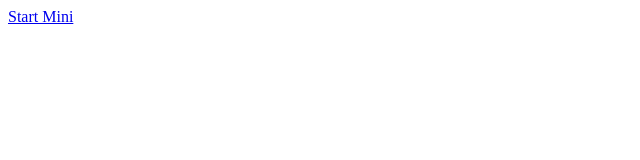
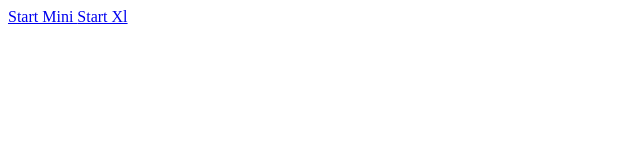
Before and after one commit to AnaArakia/deep-links-test, a plain HTML site: page index.html in a window 1280 px wide. Shown: the full height of the page, 0-640 px from the left. Drawn offline with Linux system fonts and the light colour scheme.

Commit message:
Update index.html

```diff
--- a/index.html
+++ b/index.html
@@ -3,7 +3,9 @@
 <title>Tractive Deep Links</title>
 <body>
 
-<a href="https://tractivestage.page.link/start-mini" id="start-mini-deep-link">Start Mini </>
+<a href="https://tractivestage.page.link/start-mini" id="start_mini">Start Mini </>
+<a href="https://tractivestage.page.link/start-xl" id="start_xl">Start Xl </>
+
 
 </body>
 </html>
```
